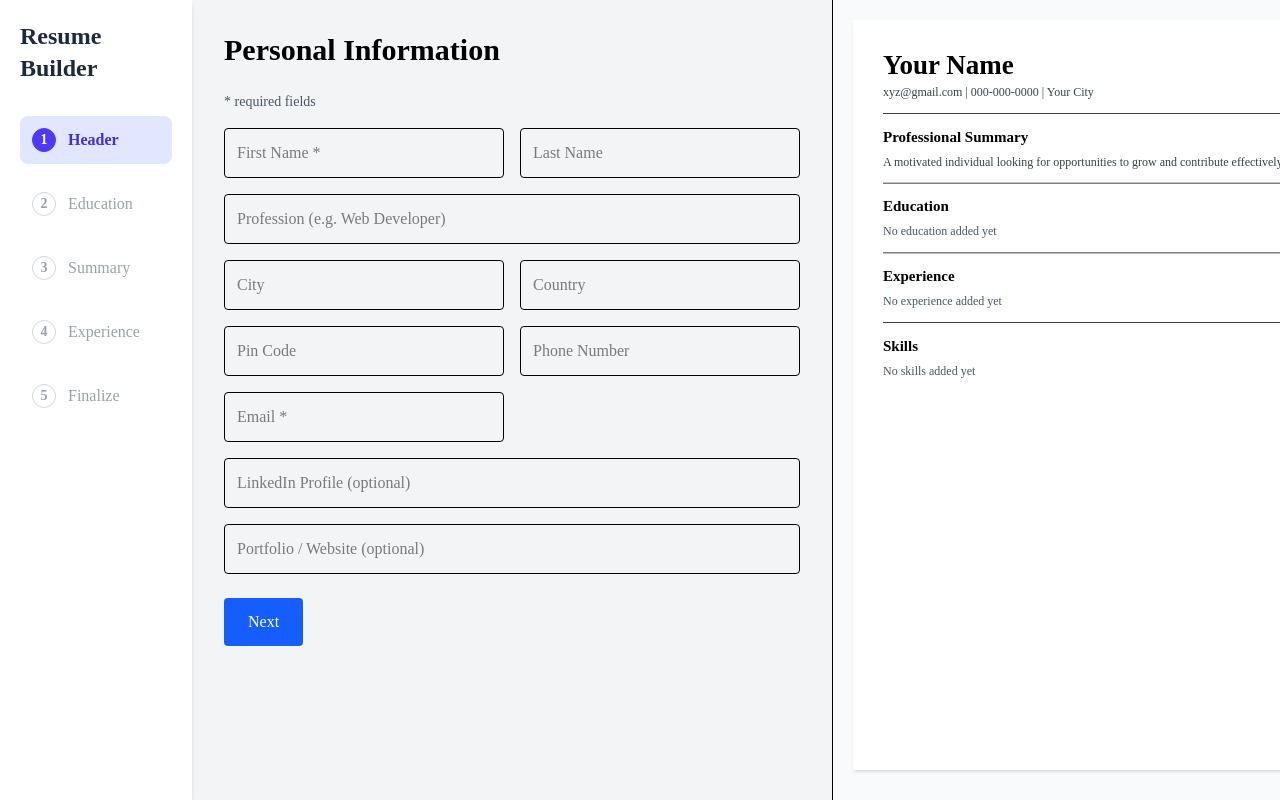
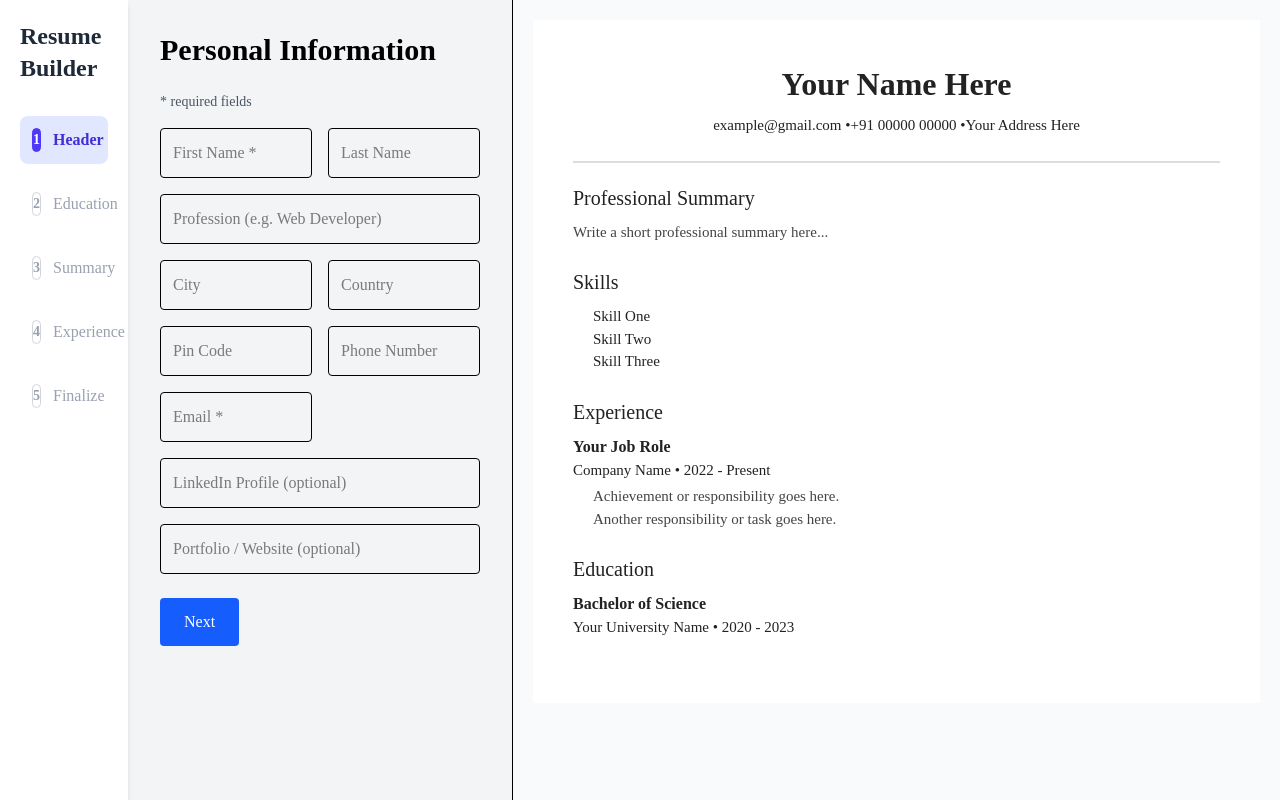
Before and after one commit to Nitesh47kumars/Resumify, a React (Vite) app: page /create/header in a window 1280 px wide. Built offline with nearby package versions, Linux system fonts and the light colour scheme.

Commit message:
Creating ResumeTemplate(working in First one)

```diff
--- a/src/Layout/CreateLayout.jsx
+++ b/src/Layout/CreateLayout.jsx
@@ -5,15 +5,15 @@ const CreateLayout = ({ children }) => {
   return (
     <div className="flex w-full h-screen overflow-hidden bg-gray-100">
 
-      <div className="w-[15%] bg-white shadow-md p-5">
+      <div className="w-[10%] bg-white shadow-md p-5">
         <StepTracker />
       </div>
 
-      <div className="w-[50%] p-8 overflow-y-auto">
+      <div className="w-[30%] p-8 overflow-y-auto">
         {children}
       </div>
 
-      <div className="w-[35%] bg-gray-50 border-l p-5 overflow-y-auto">
+      <div className="w-[60%] bg-gray-50 border-l p-5 overflow-y-auto">
         <ResumePreview />
       </div>
 
--- a/src/Layout/ResumePreview.jsx
+++ b/src/Layout/ResumePreview.jsx
@@ -1,105 +1,13 @@
 import React from "react";
 import { useStep } from "../Context/StepContext";
+import ResumeTemplate1 from "../ResumeTemplates/ResumeTemplate1";
 
 const ResumePreview = () => {
   const { formData } = useStep();
 
-  const {
-    firstName,
-    lastName,
-    email,
-    phone,
-    address,
-    summary,
-    education = [],
-    experience = [],
-    skills = [],
-  } = formData;
-
   return (
-    <div className="scale-75 origin-top-left pointer-events-none">
-      <div className="w-[800px] min-h-[1000px] bg-white shadow-md p-10 mx-auto text-black">
-
-        {/* HEADER */}
-        <h1 className="text-4xl font-bold">
-          {(firstName || "Your") + " " + (lastName || "Name")}
-        </h1>
-
-        <p className="text-gray-700 mt-1">
-          {email || "xyz@gmail.com"} | {phone || "000-000-0000"} | {address || "Your City"}
-        </p>
-
-        <hr className="my-4" />
-
-        {/* SUMMARY */}
-        <section>
-          <h2 className="text-xl font-semibold mb-2">Professional Summary</h2>
-          <p className="text-gray-700">
-            {summary ||
-              "A motivated individual looking for opportunities to grow and contribute effectively."}
-          </p>
-        </section>
-
-        <hr className="my-4" />
-
-        {/* EDUCATION */}
-        <section>
-          <h2 className="text-xl font-semibold mb-2">Education</h2>
-
-          {education.length === 0 ? (
-            <p className="text-gray-600">No education added yet</p>
-          ) : (
-            education.map((edu, index) => (
-              <div key={index} className="mb-2">
-                <p className="font-bold">{edu.degree || "Degree"}</p>
-                <p className="text-sm">{edu.school || "School / College"}</p>
-                <p className="text-sm text-gray-600">
-                  {edu.start || "Start"} - {edu.end || "End"}
-                </p>
-              </div>
-            ))
-          )}
-        </section>
-
-        <hr className="my-4" />
-
-        {/* EXPERIENCE */}
-        <section>
-          <h2 className="text-xl font-semibold mb-2">Experience</h2>
-
-          {experience.length === 0 ? (
-            <p className="text-gray-600">No experience added yet</p>
-          ) : (
-            experience.map((exp, index) => (
-              <div key={index} className="mb-3">
-                <p className="font-bold">{exp.position || "Job Position"}</p>
-                <p className="text-sm">{exp.company || "Company Name"}</p>
-                <p className="text-sm text-gray-600">
-                  {exp.start || "Start"} - {exp.end || "End"}
-                </p>
-                <p className="text-gray-700">{exp.description || "Job description..."}</p>
-              </div>
-            ))
-          )}
-        </section>
-
-        <hr className="my-4" />
-
-        {/* SKILLS */}
-        <section>
-          <h2 className="text-xl font-semibold mb-2">Skills</h2>
-
-          {skills.length === 0 ? (
-            <p className="text-gray-600">No skills added yet</p>
-          ) : (
-            <ul className="list-disc ml-6 text-gray-700">
-              {skills.map((s, i) => (
-                <li key={i}>{s}</li>
-              ))}
-            </ul>
-          )}
-        </section>
-      </div>
+    <div className="">
+      <ResumeTemplate1 data={formData}/>
     </div>
   );
 };
--- a/src/ResumeTemplates/FinalResumeTemplate.jsx
+++ /dev/null
@@ -1,14 +0,0 @@
-export default function FinalResumeTemplate() {
-    return (
-      <div className="w-[800px] bg-white p-10 text-black">
-        <h1 className="text-4xl font-bold">{formData.firstName || "Your Name"}</h1>
-        <p>{formData.email || "example@gmail.com"}</p>
-        <p>{formData.phone || "0000000000"}</p>
-
-        <h2 className="text-xl font-semibold mt-6 border-b">Summary</h2>
-        <p>{formData.summary || "Your summary goes here…"}</p>
-
-        {/* Education, Experience, Skills same as your export layout */}
-      </div>
-    );
-  }
--- /dev/null
+++ b/src/ResumeTemplates/ResumeTemplate1.jsx
@@ -0,0 +1,128 @@
+import React from "react";
+
+const ResumeTemplate1 = ({ data }) => {
+  const {
+    name,
+    email,
+    phone,
+    address,
+    summary,
+    skills,
+    experience,
+    education,
+  } = data || {};
+
+  return (
+    <div
+      style={{
+        width: "100%",
+        maxWidth: "800px",
+        padding: "40px",
+        margin: "0 auto",
+        background: "white",
+        fontFamily: "Arial, sans-serif",
+        color: "#222",
+        lineHeight: 1.5
+      }}
+    >
+      <div style={{ textAlign: "center", marginBottom: "24px" }}>
+        <h1 style={{ margin: 0, fontSize: "32px", fontWeight: "bold" }}>
+          {name?.trim() || "Your Name Here"}
+        </h1>
+
+        <p style={{ margin: "6px 0", fontSize: "15px" }}>
+          {(email?.trim() || "example@gmail.com")} •
+          {(phone?.trim() || "+91 00000 00000")} •
+          {(address?.trim() || "Your Address Here")}
+        </p>
+      </div>
+
+      <hr style={{ border: "0.5px solid #ddd", margin: "20px 0" }} />
+
+      <section style={{ marginBottom: "24px" }}>
+        <h2 style={{ fontSize: "20px", marginBottom: "8px" }}>Professional Summary</h2>
+        <p style={{ fontSize: "15px", color: "#444" }}>
+          {summary?.trim() || "Write a short professional summary here..."}
+        </p>
+      </section>
+
+      <section style={{ marginBottom: "24px" }}>
+        <h2 style={{ fontSize: "20px", marginBottom: "8px" }}>Skills</h2>
+
+        <ul style={{ paddingLeft: "20px", fontSize: "15px" }}>
+          {(skills?.length > 0 ? skills : ["Skill One", "Skill Two", "Skill Three"])
+            .map((item, idx) => (
+              <li key={idx}>{item}</li>
+            ))}
+        </ul>
+      </section>
+
+      <section style={{ marginBottom: "24px" }}>
+        <h2 style={{ fontSize: "20px", marginBottom: "8px" }}>Experience</h2>
+
+        {(experience?.length > 0
+          ? experience
+          : [
+              {
+                role: "Your Job Role",
+                company: "Company Name",
+                year: "2022 - Present",
+                desc: [
+                  "Achievement or responsibility goes here.",
+                  "Another responsibility or task goes here."
+                ]
+              }
+            ]
+        ).map((exp, idx) => (
+          <div key={idx} style={{ marginBottom: "16px" }}>
+            <strong style={{ fontSize: "16px" }}>
+              {exp.role || "Your Job Role"}
+            </strong>
+
+            <p style={{ margin: "0 0 4px", fontSize: "15px" }}>
+              {exp.company || "Company Name"} • {exp.year || "2022 - Present"}
+            </p>
+
+            <ul style={{ paddingLeft: "20px", color: "#444", fontSize: "15px" }}>
+              {(exp.desc?.length ? exp.desc : [
+                "Achievement or responsibility goes here.",
+                "Another responsibility or task goes here."
+              ]).map((d, i) => (
+                <li key={i}>{d}</li>
+              ))}
+            </ul>
+          </div>
+        ))}
+      </section>
+
+      {/* Education */}
+      <section style={{ marginBottom: "24px" }}>
+        <h2 style={{ fontSize: "20px", marginBottom: "8px" }}>Education</h2>
+
+        {(education?.length > 0
+          ? education
+          : [
+              {
+                degree: "Bachelor of Science",
+                institute: "Your University Name",
+                year: "2020 - 2023"
+              }
+            ]
+        ).map((edu, idx) => (
+          <div key={idx} style={{ marginBottom: "12px" }}>
+            <strong style={{ fontSize: "16px" }}>
+              {edu.degree || "Bachelor of Science"}
+            </strong>
+
+            <p style={{ margin: "0 0 4px", fontSize: "15px" }}>
+              {edu.institute || "Your University Name"} • {edu.year || "2020 - 2023"}
+            </p>
+          </div>
+        ))}
+      </section>
+
+    </div>
+  );
+};
+
+export default ResumeTemplate1;
```
